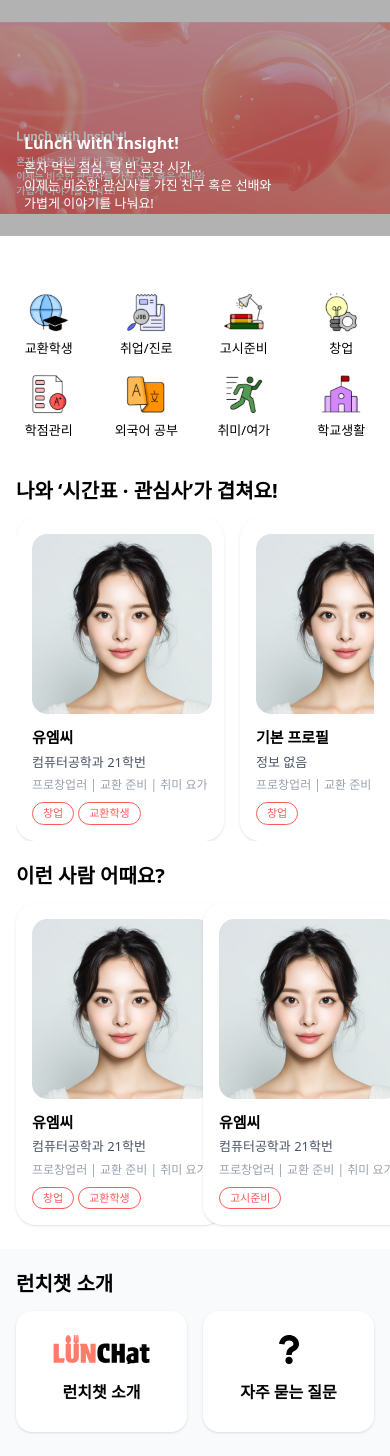
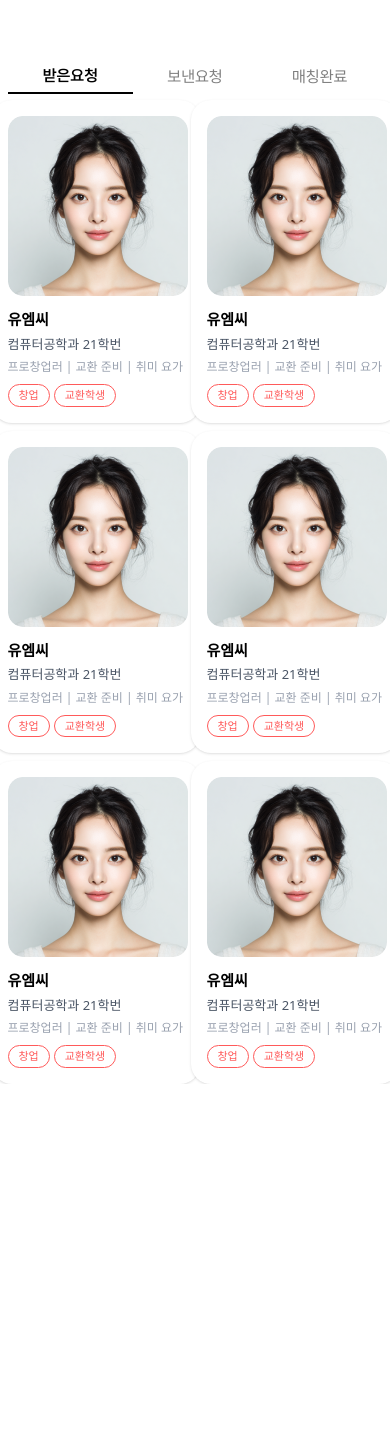
Before and after one commit to LUNCH-CHAT/FRONTEND, a React (Vite) app: page /matching in a window 390 px wide. Shown: the top 1456 px of the page. After the commit the page ends 1084 px from the top, so only its background shows below. Built offline with nearby package versions, Linux system fonts and the light colour scheme.

Commit message:
Feat: 매칭리스트 페이지 구현
- 페이지 라우팅 구성
- 상단 탭바 구현
- 반응형 배치 구현(@theme)

```diff
--- a/src/App.tsx
+++ b/src/App.tsx
@@ -1,14 +1,18 @@
 // src/App.tsx
-import { BrowserRouter } from 'react-router-dom';
+import { BrowserRouter, Route, Routes } from 'react-router-dom';
 import './index.css';
 import HomePage from './pages/Home-Page/home-page';
+import MatchingListPage from './pages/matching-list-page';
 
 function App() {
   return (
     <BrowserRouter>
-      <div className="min-h-screen flex items-center justify-center bg-gray-100">
-        <div className="max-w-[480px] w-full space-y-8 bg-white">
-          <HomePage />
+      <div className="flex items-center justify-center bg-gray-100">
+        <div className="max-w-[480px] w-full min-h-screen space-y-8 bg-white mx-auto">
+          <Routes>
+            <Route path="/" element={<HomePage />} />
+            <Route path="/matching" element={<MatchingListPage />} />
+          </Routes>
         </div>
       </div>
     </BrowserRouter>
--- a/src/index.css
+++ b/src/index.css
@@ -20,3 +20,7 @@
   src: local('Pretendard SemiBold'), url('./assets/fonts/Pretendard-SemiBold.woff') format('woff'),
     url('./assets/fonts/Pretendard-SemiBold.woff2') format('woff2');
 }
+
+@theme {
+  --breakpoint-xs: 30rem;
+}
--- /dev/null
+++ b/src/pages/matching-list-page/index.tsx
@@ -0,0 +1,82 @@
+import { useState } from 'react';
+// import HomeHeader from '../../components/Headers/HomeHeader';
+// import Navbar from '../../components/Navbar';
+import ProfileCard from '../../components/ProfileCard';
+
+export default function MatchingListPage() {
+  const [selectedTab, setSelectedTab] = useState<'received' | 'sent' | 'matched'>('received');
+
+  return (
+    <div className="pt-[5rem]">
+      {/* <HomeHeader title="매칭리스트" /> */}
+      <div className="max-w-[480px] w-full fixed top-[4rem] z-100 flex justify-between px-2 bg-[#ffffff] text-center font-[pretendard] font-normal text-[#7D7D7D]">
+        <button
+          type="button"
+          className={`w-1/3 pb-1 ${
+            selectedTab === 'received' && 'text-[#000000] font-semibold border-black border-b-2'
+          }`}
+          onClick={() => setSelectedTab('received')}
+        >
+          받은요청
+        </button>
+        <button
+          type="button"
+          className={`w-1/3 pb-1 ${
+            selectedTab === 'sent' && 'text-[#000000] font-semibold border-black border-b-2'
+          }`}
+          onClick={() => setSelectedTab('sent')}
+        >
+          보낸요청
+        </button>
+        <button
+          type="button"
+          className={`w-1/3 pb-1 ${
+            selectedTab === 'matched' && 'text-[#000000] font-semibold border-black border-b-2'
+          }`}
+          onClick={() => setSelectedTab('matched')}
+        >
+          매칭완료
+        </button>
+      </div>
+      <div className="pt-5 grid grid-cols-2 xs:grid-cols-3 gap-2 justify-items-center">
+        <ProfileCard
+          name="유엠씨"
+          department="컴퓨터공학과 21학번"
+          tags={['창업', '교환학생']}
+          image="/images/profile.png"
+        />
+        <ProfileCard
+          name="유엠씨"
+          department="컴퓨터공학과 21학번"
+          tags={['창업', '교환학생']}
+          image="/images/profile.png"
+        />
+        <ProfileCard
+          name="유엠씨"
+          department="컴퓨터공학과 21학번"
+          tags={['창업', '교환학생']}
+          image="/images/profile.png"
+        />
+        <ProfileCard
+          name="유엠씨"
+          department="컴퓨터공학과 21학번"
+          tags={['창업', '교환학생']}
+          image="/images/profile.png"
+        />
+        <ProfileCard
+          name="유엠씨"
+          department="컴퓨터공학과 21학번"
+          tags={['창업', '교환학생']}
+          image="/images/profile.png"
+        />
+        <ProfileCard
+          name="유엠씨"
+          department="컴퓨터공학과 21학번"
+          tags={['창업', '교환학생']}
+          image="/images/profile.png"
+        />
+      </div>
+      {/* <Navbar /> */}
+    </div>
+  );
+}
```
